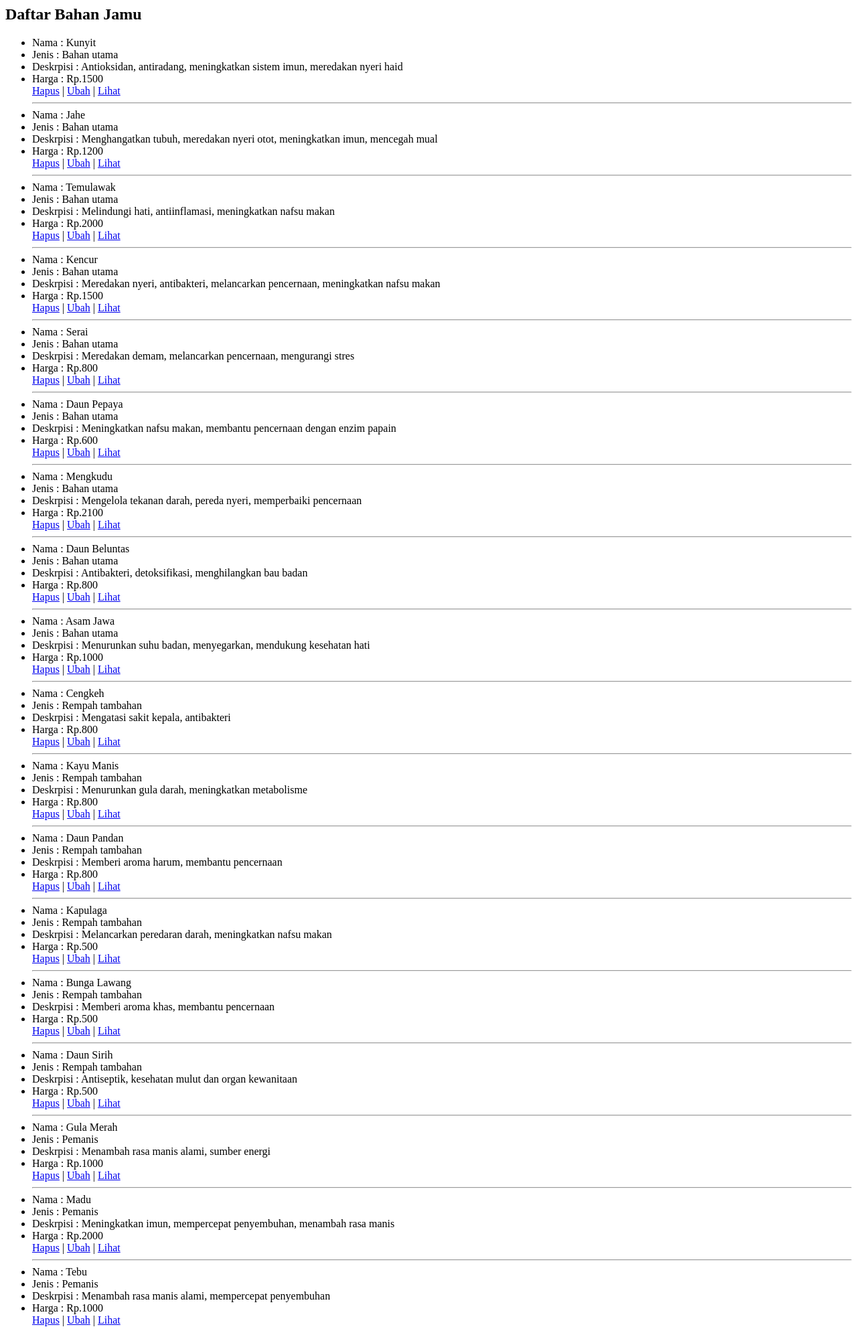
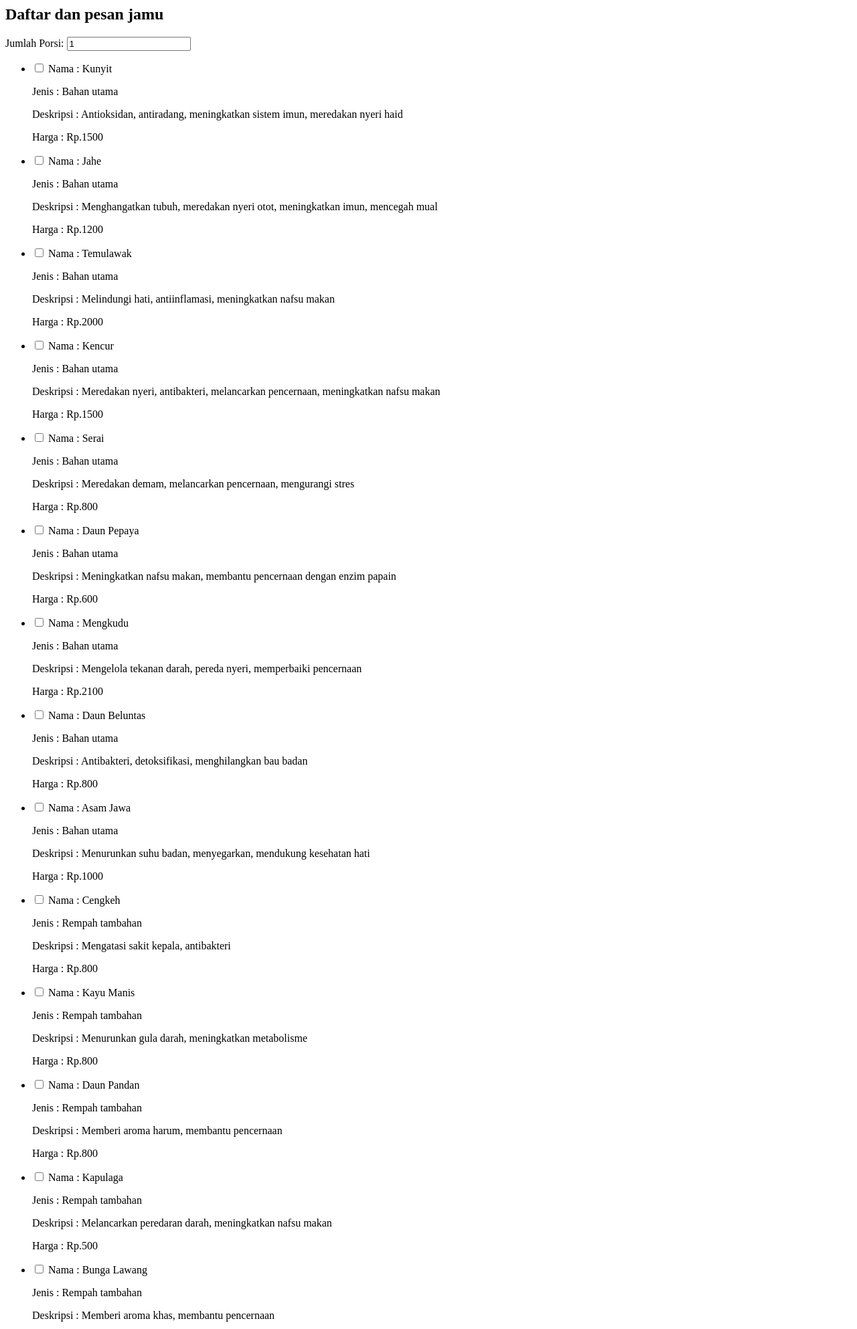
Before and after one commit to plorenpurba/uts, a PHP site: page / in a window 1280 px wide. Shown: the top 1985 px of the page at 67% size. Run offline with PHP 8.4, Linux system fonts and the light colour scheme; data comes from the database, SQL or seed files in the repository.

Commit message:
menambahkan session untuk memasukkan bahan ke  keranjang

```diff
--- a/index.php
+++ b/index.php
@@ -1,35 +1,53 @@
 <?php
-include"koneksi.php";
+session_start();
+include "koneksi.php";
 
-// Yang nanganin
-if ($_SERVER['REQUEST_METHOD'] == "POST"){
-
-}
-if ($_SERVER['REQUEST_METHOD'] == "GET"){
-    $hapus = isset($_GET['hapus']) ? $_GET['hapus'] : false;
-    if ($hapus !== false){
-        $db->delete($hapus);
-        header('Location: '. $_SERVER['SCRIPT_NAME']);
-        exit;
-    }
+// pake session untuk keranjang
+if (!isset($_SESSION['keranjang'])) {
+    $_SESSION['keranjang'] = [];
 }
 
+// form untuk menambah bahan lewat sesiion
+if ($_SERVER['REQUEST_METHOD'] == "POST") {
+    $bahanTerpilih = isset($_POST['bahan']) ? $_POST['bahan'] : [];
+    // untuk porsi nilai defaultnya 1
+    $porsi = isset($_POST['porsi']) ? $_POST['porsi'] : 1;
+    foreach ($bahanTerpilih as $id) {
+        $bahan = $db->tampilBahanId($id);
+        // cek kalo bahan itu ada ?
+        if ($bahan) {
+            // ambil harga dan nama dari id nya
+            if (isset($_SESSION['keranjang'][$id])) {
+                $_SESSION['keranjang'][$id]['porsi'] += $porsi;
+            } else {
+                $_SESSION['keranjang'][$id] = [
+                    'nama' => $bahan['nama'],
+                    'harga' => $bahan['harga'],
+                    'porsi' => $porsi
+                ];
+            }
+        }
+    }
+    header("Location: keranjang.php");
+    exit;
+}
 $listBahan = $db->tampilBahan();
 ?>
+<h2>Daftar dan pesan jamu</h2>
+<form method="post" action="">
+    <label>Jumlah Porsi: <input type="number" name="porsi" value="1" min="1" required></label>
+    <ul>
+        <?php foreach ($listBahan as $t): ?>
+            <li>
+                <input type="checkbox" name="bahan[]"value="<?= $t['id']; ?>">
+                <p style="display:inline" >Nama : <?= $t['nama'] ?></p>
+                <p>Jenis : <?= $t['jenis'] ?></p>
+                <p>Deskripsi : <?= $t['deskripsi'] ?></p>
+                <p>Harga : Rp.<?= $t['harga'] ?></p>
+            </li>
+        <?php endforeach; ?>
+    </ul>
+    <button type="submit">Tambahkan ke Keranjang</button>
+</form>
 
-<?php if(!empty($listBahan)): ?>
-    <h2>Daftar Bahan Jamu </h2>
-    <ul>
-    <?php foreach($listBahan as $t): ?>
-        <li>Nama : <?= $t['nama']; ?> </li>
-        <li>Jenis : <?= $t['jenis']; ?> </li>
-        <li>Deskrpisi : <?= $t['deskripsi']; ?> </li>
-        <li>Harga : Rp.<?= $t['harga']; ?> </li>
-        <a href="?hapus=<?= $t['id']; ?>">Hapus</a>
-        | <a href="update.php?ubah=<?= $t['id'] ?>">Ubah</a>
-        | <a href="tampil.php?tampil=<?= $t['id'] ?>">Lihat</a></li>
-        <hr>
-    <?php endforeach; ?>
-
-    </ul>
-    <?php endif; ?>
+<a href="keranjang.php">Lihat Keranjang</a>
```
